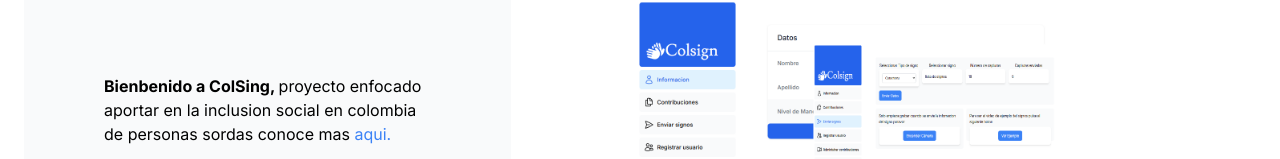
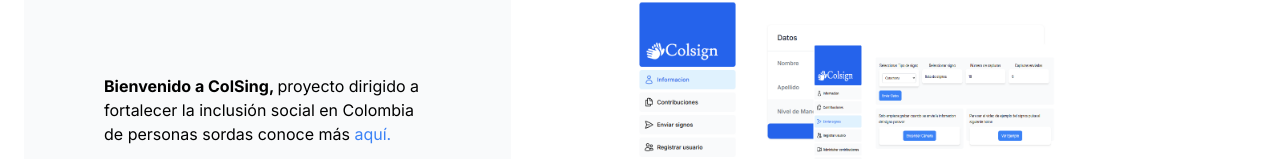
Before and after one commit to FerchoRV/colsigns-capture, a Next.js app: page / in a window 1280 px wide. Shown: the part 366-525 px from the top of the page. Built offline with nearby package versions, Linux system fonts and the light colour scheme; a web font is replaced by a local one.

Commit message:
Fix typos in welcome message and video recording instructions for clarity

```diff
--- a/app/page.tsx
+++ b/app/page.tsx
@@ -12,9 +12,9 @@ export default function Page() {
       <div className="mt-4 flex grow flex-col gap-4 md:flex-row">
         <div className="flex flex-col justify-center gap-6 rounded-lg bg-gray-50 px-6 py-10 md:w-2/5 md:px-20">
           <p>
-            <strong>Bienbenido a ColSing, </strong> proyecto enfocado aportar en la inclusion social en colombia de personas sordas conoce mas {' '}
+            <strong>Bienvenido a ColSing, </strong> proyecto dirigido a fortalecer la inclusión social en Colombia de personas sordas conoce más {' '}
             <a href="/information" className="text-blue-500">
-              aqui.
+              aquí.
             </a>
           </p>
           <Link
--- a/app/profile/send-signs/page.tsx
+++ b/app/profile/send-signs/page.tsx
@@ -200,7 +200,7 @@ const SendSignsPage: React.FC = () => {
             {/* Componente CameraRecorder */}
             <div className="bg-gray-50 p-4 rounded-lg">
               <h2 className="text-lg font-bold">Grabar Video</h2>
-              <p>Si tiene dudas de como hacer el signo elegido revisa el ejemplo, tener en cuenta que en cada video solo debe aparecer una sola persona haciendo el signo y se debe grabar de la cintura hacia arriba similar a como el video de ejemplo.</p>
+              <p>Si tiene dudas de comó hacer el signo elegido revisa el ejemplo, tener en cuenta que en cada video solo debe aparecer una sola persona haciendo el signo y se debe grabar de la cintura hacia arriba similar a como el video de ejemplo.</p>
               <CameraRecorder
                 name={selectedSign.name} // Nombre del signo seleccionado
                 idSign={selectedSign.id} // ID del signo seleccionado
```
